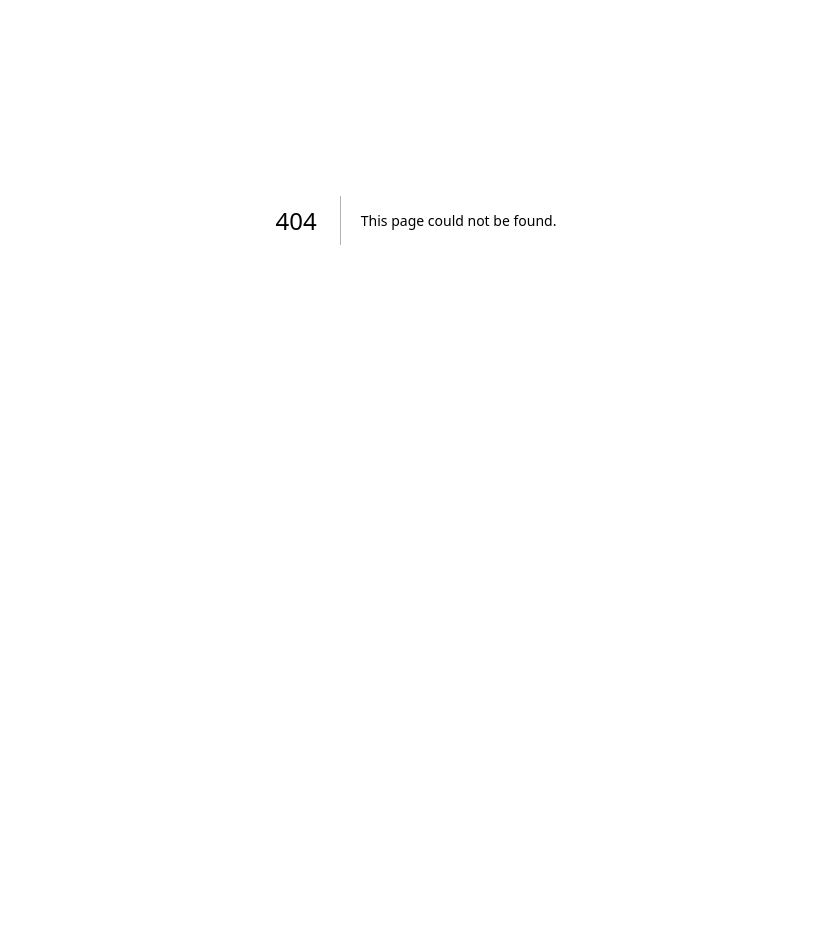
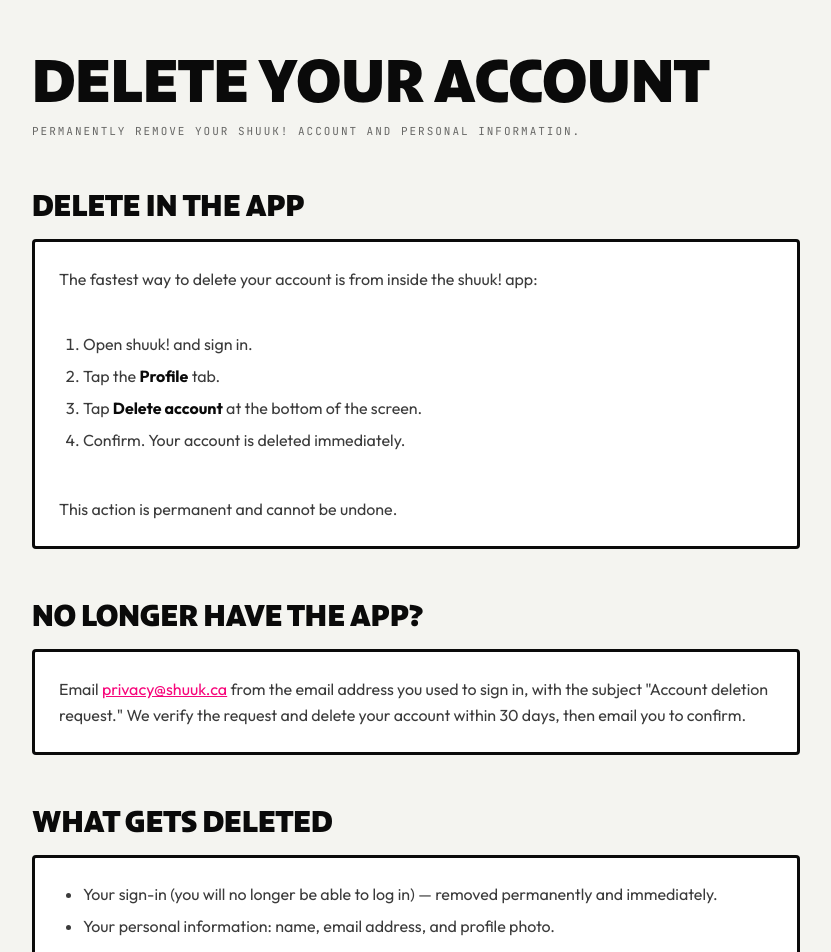
Before and after one commit to heyfarai/simplehoops-landing, a Next.js app: page /account/delete in a window 1280 px wide. Before the commit this address had no page. Shown: the part 180-1132 px from the top of the page, without its empty margins (224-1055 px from the left). Before the commit the page ends 800 px from the top, so only its background shows below. Built offline with nearby package versions, Linux system fonts and the light colour scheme.

Commit message:
feat: account deletion page (/account/delete) for Play data-deletion requirement (#8)

```diff
--- /dev/null
+++ b/app/(legal)/account/delete/page.tsx
@@ -0,0 +1,98 @@
+import type { Metadata } from 'next';
+import { Card } from '@/components/ui/card';
+
+export const metadata: Metadata = {
+  title: 'Delete Your Account',
+  description:
+    'How to permanently delete your Shuuk account and what data is removed. Delete in the app from Profile, or request deletion at privacy@shuuk.ca.',
+  alternates: { canonical: '/account/delete' },
+  openGraph: { url: 'https://shuuk.ca/account/delete', title: 'Delete Your Account | Shuuk' },
+  twitter: { title: 'Delete Your Account | Shuuk' },
+};
+
+export default function DeleteAccountPage() {
+  return (
+    <article className="bg-bg-body px-6 py-16 md:py-24">
+      <div className="max-w-3xl mx-auto">
+        <h1 className="font-display font-black uppercase text-4xl md:text-6xl leading-[0.95] text-ink mb-4">
+          Delete your account
+        </h1>
+        <p className="font-mono text-[11px] uppercase tracking-[0.18em] text-ink/60 mb-12">
+          Permanently remove your shuuk! account and personal information.
+        </p>
+
+        <h2 className="font-display font-black uppercase text-2xl md:text-3xl text-ink mt-12 mb-4">
+          Delete in the app
+        </h2>
+        <Card variant="bold-filled" className="p-6 mb-4">
+          <p className="font-body text-base text-ink/80 leading-relaxed mb-5">
+            The fastest way to delete your account is from inside the shuuk! app:
+          </p>
+          <ol className="font-body text-base text-ink/80 list-decimal pl-6 mb-6 space-y-2">
+            <li>Open shuuk! and sign in.</li>
+            <li>Tap the <strong className="font-bold text-ink">Profile</strong> tab.</li>
+            <li>Tap <strong className="font-bold text-ink">Delete account</strong> at the bottom of the screen.</li>
+            <li>Confirm. Your account is deleted immediately.</li>
+          </ol>
+          <p className="font-body text-base text-ink/80 leading-relaxed">
+            This action is permanent and cannot be undone.
+          </p>
+        </Card>
+
+        <h2 className="font-display font-black uppercase text-2xl md:text-3xl text-ink mt-12 mb-4">
+          No longer have the app?
+        </h2>
+        <Card variant="bold-filled" className="p-6 mb-4">
+          <p className="font-body text-base text-ink/80 leading-relaxed">
+            Email{' '}
+            <a className="text-brand-pink underline hover:no-underline" href="mailto:privacy@shuuk.ca?subject=Account%20deletion%20request">
+              privacy@shuuk.ca
+            </a>{' '}
+            from the email address you used to sign in, with the subject &quot;Account deletion
+            request.&quot; We verify the request and delete your account within 30 days, then email
+            you to confirm.
+          </p>
+        </Card>
+
+        <h2 className="font-display font-black uppercase text-2xl md:text-3xl text-ink mt-12 mb-4">
+          What gets deleted
+        </h2>
+        <Card variant="bold-filled" className="p-6 mb-4">
+          <ul className="font-body text-base text-ink/80 list-disc pl-6 space-y-2">
+            <li>Your sign-in (you will no longer be able to log in) — removed permanently and immediately.</li>
+            <li>Your personal information: name, email address, and profile photo.</li>
+          </ul>
+        </Card>
+
+        <h2 className="font-display font-black uppercase text-2xl md:text-3xl text-ink mt-12 mb-4">
+          What is kept
+        </h2>
+        <Card variant="bold-filled" className="p-6 mb-4">
+          <p className="font-body text-base text-ink/80 leading-relaxed">
+            To keep team rosters and game history intact for the leagues and teams you played in,
+            those records may remain after deletion &mdash; but they are{' '}
+            <strong className="font-bold text-ink">anonymized and no longer linked to you</strong>{' '}
+            once your account is removed. We never sell your information to third parties.
+          </p>
+        </Card>
+
+        <div className="border-l-4 border-brand-pink bg-bg-paper px-6 py-5 my-8">
+          <h3 className="font-display font-bold uppercase text-lg md:text-xl text-ink mt-8 mb-3">
+            Questions?
+          </h3>
+          <p className="font-body text-base text-ink/80 leading-relaxed mb-5">
+            Email{' '}
+            <a className="text-brand-pink underline hover:no-underline" href="mailto:privacy@shuuk.ca">
+              privacy@shuuk.ca
+            </a>
+            . See our{' '}
+            <a className="text-brand-pink underline hover:no-underline" href="/privacy">
+              Privacy Policy
+            </a>{' '}
+            for how we handle your data.
+          </p>
+        </div>
+      </div>
+    </article>
+  );
+}
```
